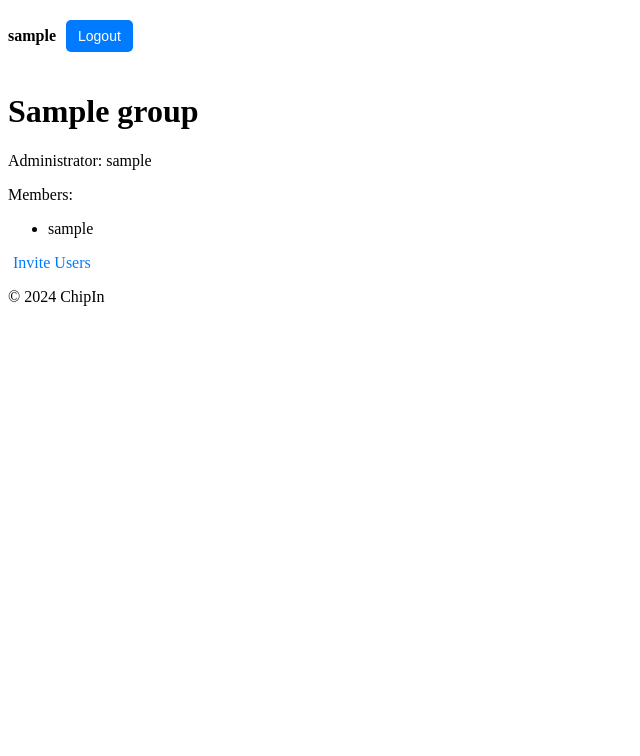
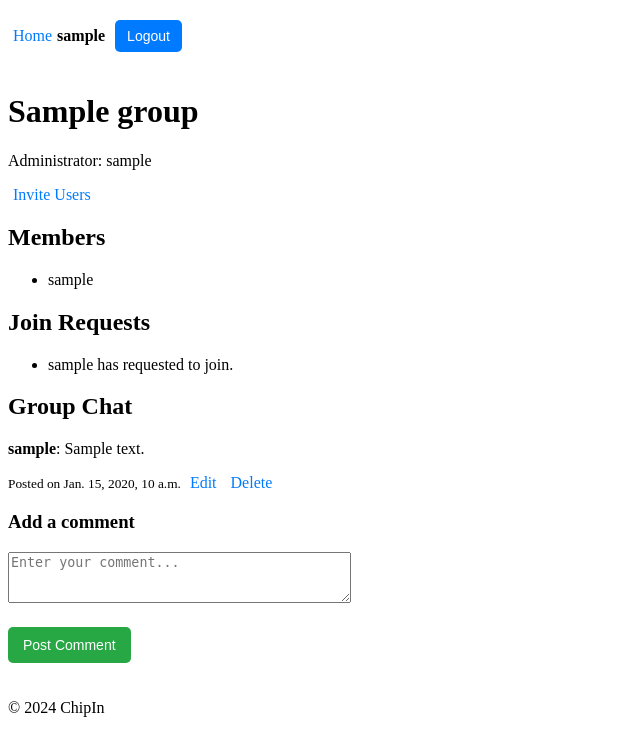
Before and after one commit to MichaelGyamfi/SSA_PROJECT, a Django app: page /chipin/group/1/ in a window 1280 px wide. Shown: the part 26-782 px from the top of the page, without its empty margins (0-640 px from the left). Run offline with Django 5.2, Linux system fonts and the light colour scheme; a user stored in the database is signed in; tables that the repository leaves empty hold one stand-in row (values such as "Sample post").

Commit message:
Week five version

```diff
--- /dev/null
+++ b/chipin/context_processors.py
@@ -0,0 +1,8 @@
+from users.models import Profile
+def user_profile(request):
+    if request.user.is_authenticated:
+        try:
+            return {'nickname': request.user.profile.nickname}
+        except Profile.DoesNotExist:
+            return {'nickname': request.user.username}  # Fallback to username if no profile exists
+    return {}
--- a/chipin/forms.py
+++ b/chipin/forms.py
@@ -1,5 +1,7 @@
 from django import forms
 from .models import Group
+from .models import Comment
+
 
 class GroupCreationForm(forms.ModelForm):
     class Meta:
@@ -17,3 +19,18 @@ class GroupCreationForm(forms.ModelForm):
             group.save()
             group.members.add(self.user)  # Add the admin to the members list
         return group
+
+class CommentForm(forms.ModelForm):
+    class Meta:
+        model = Comment
+        fields = ['content']
+        widgets = {
+            'content': forms.Textarea(attrs={'rows': 3, 'placeholder': 'Enter your comment...'})
+        }
+
+    # Clean the content to sanitise input
+    def clean_content(self):
+        content = self.cleaned_data.get('content')
+        if "<script>" in content.lower():  # Prevent XSS by checking for script tags
+            raise forms.ValidationError("Invalid content.")
+        return content
--- a/chipin/template/chipin/base.html
+++ b/chipin/template/chipin/base.html
@@ -12,7 +12,7 @@
         </div>
         <div class="user-info">
             {% if request.user.is_authenticated %}
-                <span>{{ request.user.username }}</span>
+                <a href="{% url 'chipin:home' %}">Home</a> <span>{{ request.user.profile.nickname }}</span>
                 <form action="{% url 'users:logout' %}" method="post">
                     {% csrf_token %}
                     <button type="submit">Logout</button>
--- a/chipin/template/chipin/group_detail.html
+++ b/chipin/template/chipin/group_detail.html
@@ -1,14 +1,66 @@
 {% extends 'chipin/base.html' %}
-{% load static %}
 {% block title %}{{ group.name }}{% endblock %}
 {% block content %}
     <h1>{{ group.name }}</h1>
-    <p>Administrator: {{ group.admin.username }}</p>
-    <p>Members:</p>
+    <p>Administrator: {{ group.admin.profile.nickname }}</p>
+
+    <!-- Only display "Invite Users" link to the group administrator -->
+    {% if request.user == group.admin %}
+        <a href="{% url 'chipin:invite_users' group.id %}">Invite Users</a>
+    {% endif %}
+
+    <h2>Members</h2>
     <ul>
         {% for member in group.members.all %}
-        <li>{{ member.username }}</li>
+        <li>{{ member.profile.nickname }}</li>
         {% endfor %}
     </ul>
-    <a href="{% url 'chipin:invite_users' group.id %}">Invite Users</a>
+
+    <!-- Only show "Request to Join" button for non-members -->
+    {% if request.user not in group.members.all %}
+        <a href="{% url 'chipin:request_to_join_group' group.id %}">Request to Join</a>
+    {% endif %}
+
+    <!-- Only list Join Requests for groups of which the current user is a member. -->
+    {% if request.user in group.members.all %}
+        <h2>Join Requests</h2>
+        <ul>
+            {% for request in group.join_requests.all %}
+                <li>{{ request.user.username }} has requested to join.</li>
+                {% if request.user not in group.members.all and request.user != group.admin %}
+                    <a href="{% url 'chipin:vote_on_join_request' group.id request.id 'approve' %}">Approve</a>
+                    <a href="{% url 'chipin:vote_on_join_request' group.id request.id 'reject' %}">Reject</a>
+                {% endif %}
+            {% endfor %}
+        </ul>
+    {% endif %}
+    <h2>Group Chat</h2>
+
+    <!-- Display existing comments -->
+    <div class="comments-section">
+        {% for comment in comments %}
+            <div class="comment">
+                <p><strong>{{ comment.user.profile.nickname }}</strong>: {{ comment.content }}</p>
+                <small>Posted on {{ comment.created_at }}</small>
+                <!-- Allow the comment owner or admin to edit or delete -->
+                {% if comment.user == request.user or request.user == group.admin %}
+                    <a href="{% url 'chipin:edit_comment' group.id comment.id %}">Edit</a>
+                    <a href="{% url 'chipin:delete_comment' comment.id %}" onclick="return confirm('Are you sure?')">Delete</a>
+                {% endif %}
+            </div>
+        {% empty %}
+            <p>No comments yet. Be the first to comment!</p>
+        {% endfor %}
+    </div>
+
+    <!-- Comment form (used for both new comments and editing existing comments) -->
+    <h3>{% if comment_to_edit %}Edit Comment{% else %}Add a comment{% endif %}</h3>
+    <form method="POST">
+        {% csrf_token %}
+        <div class="form-group">
+            {{ form.content.errors }}
+            {{ form.content }}
+        </div>
+        <button type="submit">{% if comment_to_edit %}Save Comment{% else %}Post Comment{% endif %}</button>
+    </form>
 {% endblock %}
--- a/chipin/urls.py
+++ b/chipin/urls.py
@@ -6,4 +6,12 @@ urlpatterns = [
    path('group/<int:group_id>/', views.group_detail, name='group_detail'),
    path('group/<int:group_id>/invite/', views.invite_users, name='invite_users'),
    path('group/<int:group_id>/delete/', views.delete_group, name='delete_group'),
+   path('accept-invite/<int:group_id>/', views.accept_invite, name='accept_invite'),
+   path('delete-join-request/<int:request_id>/', views.delete_join_request, name='delete_join_request'),
+   path('group/<int:group_id>/request-to-join/', views.request_to_join_group, name='request_to_join_group'),
+   path('group/<int:group_id>/leave/', views.leave_group, name='leave_group'),
+   path('group/<int:group_id>/request/<int:request_id>/vote/<str:vote>/', views.vote_on_join_request, name='vote_on_join_request'),
+   path('group/<int:group_id>/edit/<int:edit_comment_id>/', views.group_detail, name='edit_comment'),
+   path('comment/<int:comment_id>/edit/', views.edit_comment, name='edit_comment'),
+   path('comment/<int:comment_id>/delete/', views.delete_comment, name='delete_comment'),
 ]
--- a/chipin/views.py
+++ b/chipin/views.py
@@ -9,9 +9,61 @@ from django.contrib.auth.models import User
 from .forms import GroupCreationForm
 from .models import Group
 import urllib.parse
+from .models import GroupJoinRequest
+from .models import Group, Comment
+from .forms import CommentForm
 
+@login_required
+def request_to_join_group(request, group_id):
+    group = get_object_or_404(Group, id=group_id)
+    # Check if the user is already a member
+    if request.user in group.members.all():
+        messages.info(request, "You are already a member of this group.")
+        return redirect('chipin:group_detail', group_id=group.id)
+    # Check if the user has already submitted a join request
+    join_request, created = GroupJoinRequest.objects.get_or_create(user=request.user, group=group)
+    if created:
+        messages.success(request, "Your request to join the group has been submitted.")
+    else:
+        messages.info(request, "You have already requested to join this group.")
+    return redirect('chipin:group_detail', group_id=group.id)
+
+@login_required
+def delete_join_request(request, request_id):
+    join_request = get_object_or_404(GroupJoinRequest, id=request_id, user=request.user)
+    # Ensure the logged-in user can only delete their own join requests
+    if join_request.user == request.user:
+        join_request.delete()
+        messages.success(request, "Your join request has been successfully deleted.")
+    else:
+        messages.error(request, "You are not authorised to delete this join request.")
+    return redirect('chipin:home')
+
+@login_required
+def leave_group(request, group_id):
+    group = get_object_or_404(Group, id=group_id)
+    # Check if the user is a member of the group
+    if request.user in group.members.all():
+        group.members.remove(request.user)  # Remove the user from the group
+        messages.success(request, f'You have left the group {group.name}.')
+    else:
+        messages.error(request, 'You are not a member of this group.')
+    return redirect('chipin:home')
+
+@login_required
 def home(request):
-    return render(request, "chipin/home.html")
+    user = request.user
+    pending_invitations = user.pending_invitations.all() # Get pending group invitations for the current user
+    user_groups = user.group_memberships.all()  # Get groups the user is a member of
+    user_join_requests = GroupJoinRequest.objects.filter(user=user)  # Get join requests sent by the user
+    available_groups = Group.objects.exclude(members=user).exclude(join_requests__user=user) # Get groups the user is not a member of and the user has not requested to join
+    context = {
+        'pending_invitations': pending_invitations,
+        'user_groups': user_groups,
+        'user_join_requests': user_join_requests,
+        'available_groups': available_groups
+    }
+    return render(request, 'chipin/home.html', context)
 
 @login_required
 def create_group(request):
@@ -26,9 +78,34 @@ def create_group(request):
     return render(request, 'chipin/create_group.html', {'form': form})
 
 @login_required
-def group_detail(request, group_id):
+def group_detail(request, group_id, edit_comment_id=None):
     group = get_object_or_404(Group, id=group_id)
-    return render(request, 'chipin/group_detail.html', {'group': group})
+    comments = group.comments.all().order_by('-created_at')  # Fetch all comments for the group
+    if edit_comment_id: # Fetch the comment to edit, if edit_comment_id is provided
+        comment_to_edit = get_object_or_404(Comment, id=edit_comment_id)
+        if comment_to_edit.user != request.user:
+            return redirect('chipin:group_detail', group_id=group.id)
+    else:
+        comment_to_edit = None
+    if request.method == 'POST':
+        if comment_to_edit: # Editing an existing comment
+            form = CommentForm(request.POST, instance=comment_to_edit)
+        else: # Adding a new comment
+            form = CommentForm(request.POST)
+        if form.is_valid():
+            comment = form.save(commit=False)
+            comment.user = request.user
+            comment.group = group
+            comment.save()
+            return redirect('chipin:group_detail', group_id=group.id)
+    else:
+        form = CommentForm(instance=comment_to_edit) if comment_to_edit else CommentForm()
+    return render(request, 'chipin/group_detail.html', {
+        'group': group,
+        'comments': comments,
+        'form': form,
+        'comment_to_edit': comment_to_edit,
+    })
 
 @login_required
 def delete_group(request, group_id):
@@ -45,6 +122,78 @@ def invite_users(request, group_id):
     group = get_object_or_404(Group, id=group_id)
     users_not_in_group = User.objects.exclude(id__in=group.members.values_list('id', flat=True))
     if request.method == 'POST':
+        user_id = request.POST.get('user_id')
+        invited_user = get_object_or_404(User, id=user_id)
+        if invited_user in group.invited_users.all():
+            messages.info(request, f'{invited_user.profile.nickname} has already been invited.')
+        else:
+            group.invited_users.add(invited_user)
+            messages.success(request, f'Invitation sent to {invited_user.profile.nickname}.')
+        return redirect('chipin:group_detail', group_id=group.id)
+    return render(request, 'chipin/invite_users.html', {
+        'group': group,
+        'users_not_in_group': users_not_in_group
+    })
 
+@login_required
+def accept_invite(request, group_id):
+    group = get_object_or_404(Group, id=group_id)
+    user_id = request.GET.get('user_id')
+    if user_id:
+        invited_user = get_object_or_404(User, id=user_id)
+        if invited_user in group.members.all():
+            messages.info(request, f'{invited_user.profile.nickname} is already a member of the group "{group.name}".')
+        elif invited_user in group.invited_users.all():
+            group.members.add(invited_user)
+            group.invited_users.remove(invited_user)  # Remove from invited list
+            messages.success(request, f'{invited_user.profile.nickname} has successfully joined the group "{group.name}".')
+        else:
+            messages.error(request, "You are not invited to join this group.")
+    else:
+        messages.error(request, "Invalid invitation link.")
+    return redirect('chipin:group_detail', group_id=group.id)
+
+@login_required
+def vote_on_join_request(request, group_id, request_id, vote):
+    group = get_object_or_404(Group, id=group_id)
+    join_request = get_object_or_404(GroupJoinRequest, id=request_id)
+    if request.user not in group.members.all():
+        messages.error(request, "You must be a member of the group to vote.")
         return redirect('chipin:group_detail', group_id=group.id)
-    return render(request, 'chipin/invite_users.html', {'group': group, 'users_not_in_group': users_not_in_group})
+    if request.user in join_request.votes.all():
+        messages.info(request, "You have already voted.")
+        return redirect('chipin:group_detail', group_id=group.id)
+
+    # Register the user's vote
+    join_request.votes.add(request.user)
+
+    # Calculate if more than 60% of members have approved
+    total_members = group.members.count()
+    total_votes = join_request.votes.count()
+    if total_votes / total_members >= 0.6:
+        join_request.is_approved = True
+        group.members.add(join_request.user)  # Add the user to the group
+        join_request.save()
+        messages.success(request, f"{join_request.user.profile.nickname} has been approved to join the group!")
+    return redirect('chipin:group_detail', group_id=group.id)
+
+@login_required
+def edit_comment(request, comment_id):
+    comment = get_object_or_404(Comment, id=comment_id)
+    if comment.user != request.user:  # Ensure only the comment author can edit
+        return redirect('chipin:group_detail', group_id=comment.group.id)
+    if request.method == 'POST':
+        form = CommentForm(request.POST, instance=comment)
+        if form.is_valid():
+            form.save()
+            return redirect('chipin:group_detail', group_id=comment.group.id)
+    else:
+        form = CommentForm(instance=comment)
+    return render(request, 'chipin/edit_comment.html', {'form': form, 'comment': comment})
+
+@login_required
+def delete_comment(request, comment_id):
+    comment = get_object_or_404(Comment, id=comment_id)
+    if comment.user == request.user or request.user == comment.group.admin:  # Allow author or group admin to delete
+        comment.delete()
+    return redirect('chipin:group_detail', group_id=comment.group.id)
--- a/users/urls.py
+++ b/users/urls.py
@@ -1,5 +1,4 @@
 from django.urls import path
-
 from . import views
 
 urlpatterns = [
```
Also changed, not shown: chipin/models.py (+21 -0 lines), chipin/template/chipin/create_group.html (+8 -9 lines), chipin/template/chipin/home.html (+46 -4 lines), chipin/template/chipin/invite_users.html (added, +17 -0 lines), ssa_project/settings.py (+12 -13 lines), users/templates/users/register.html (+12 -0 lines), users/views.py (+36 -16 lines), chipin/migrations/0002_group_invited_users_comment_groupjoinrequest.py (added), db.sqlite3, 3 other files.
